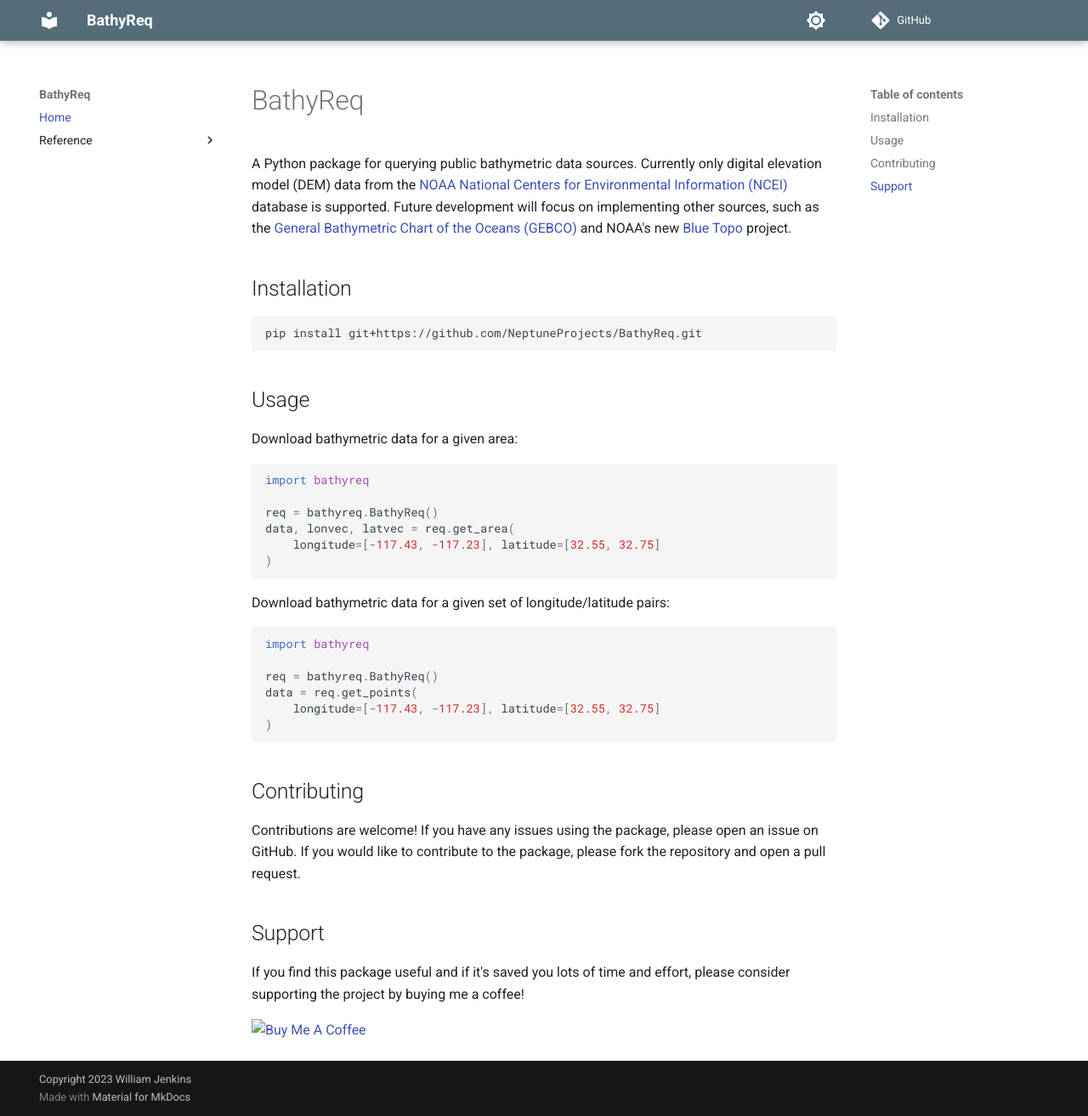
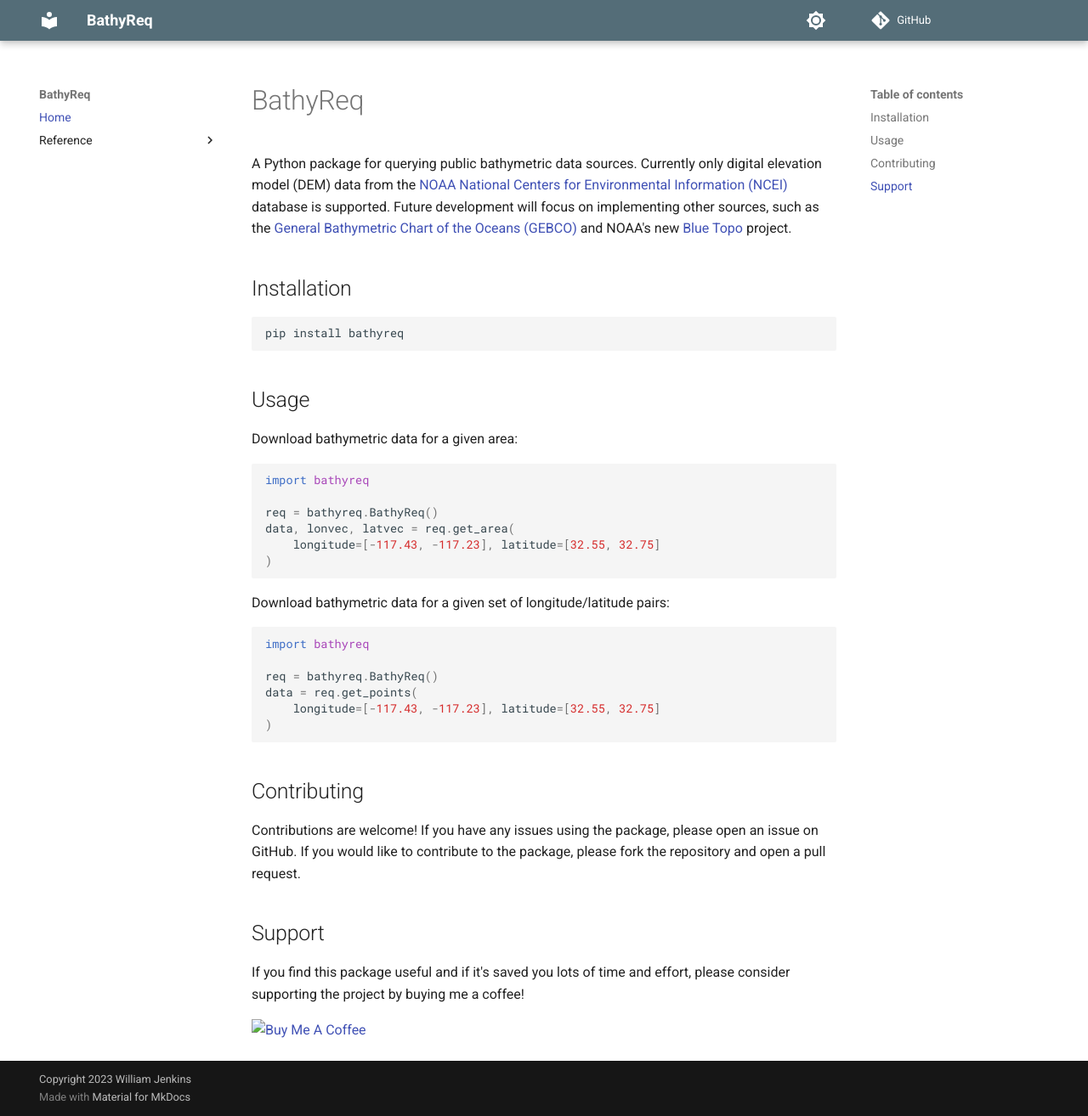
Before and after one commit to NeptuneProjects/BathyReq, an MkDocs documentation site: the page built from docs/docs/index.md, in a window 1280 px wide and 1314 px high. Shown: the whole window at 85% size. Built offline with MkDocs 1.6.1 and Material for MkDocs 9.7.7, drawn with Linux system fonts in a browser that asks for light colours; comment, search, counter and statistics services are not loaded.

Commit message:
Update installation

````diff
--- a/docs/docs/index.md
+++ b/docs/docs/index.md
@@ -5,7 +5,7 @@
 
 ## Installation
 ```bash
-pip install git+https://github.com/NeptuneProjects/BathyReq.git
+pip install bathyreq
 ```
 
 ## Usage
````
Also changed, not shown: README.md.
